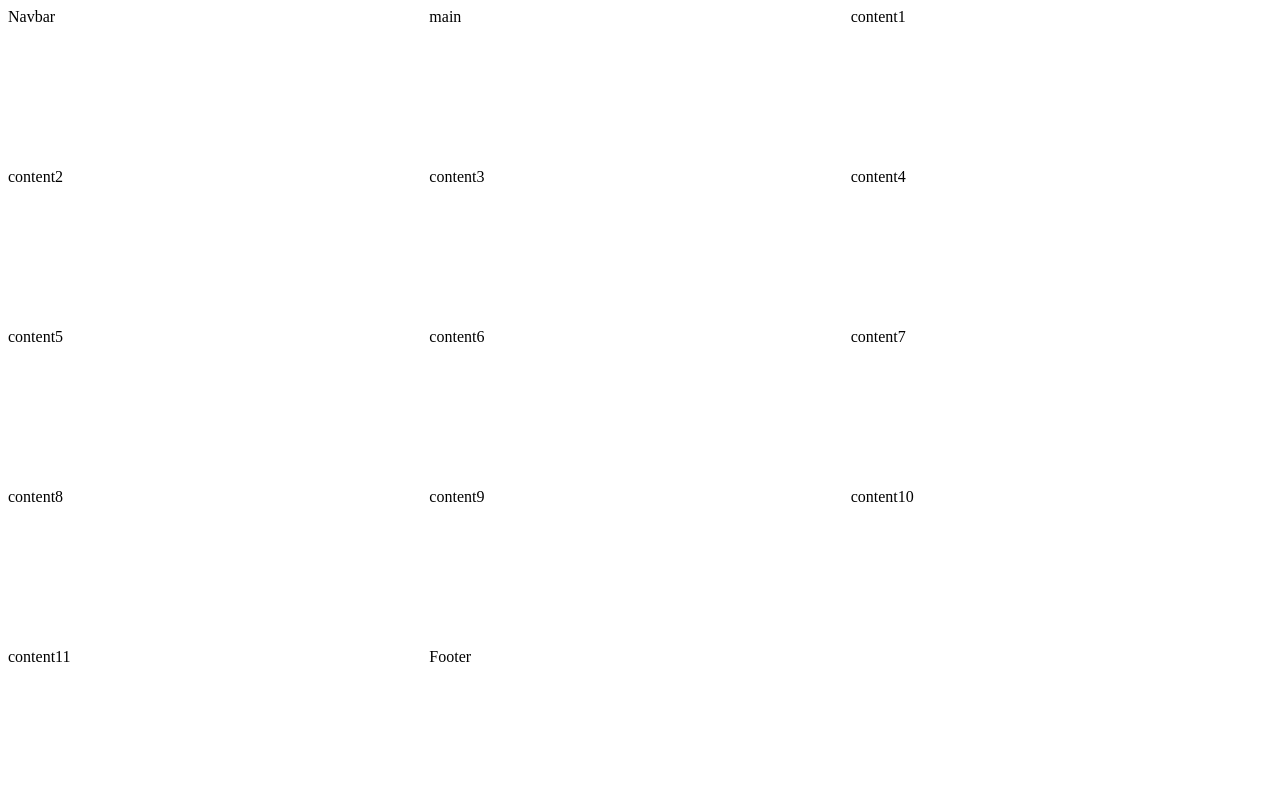
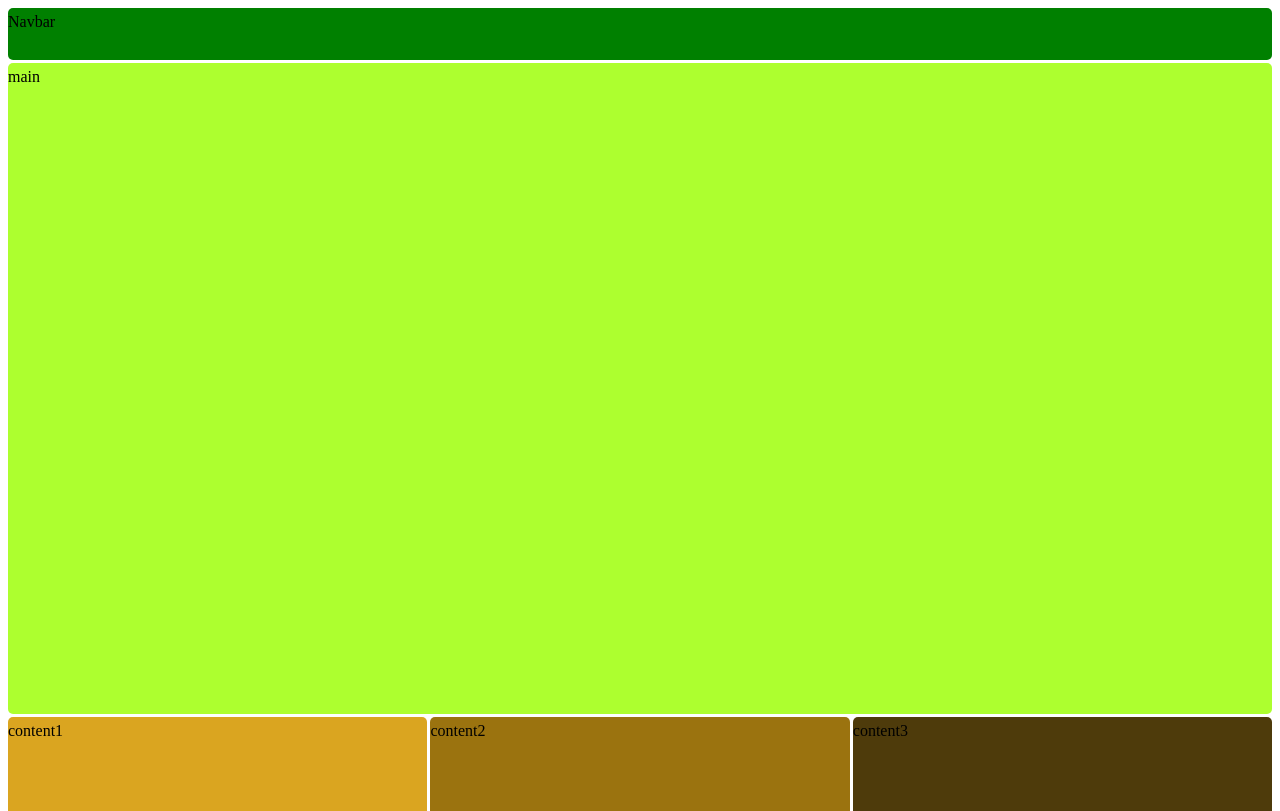
Before and after one commit to AlexIglesia/mvd-walks, a plain HTML site: page index.html in a window 1280 px wide. Shown: the top 811 px of the page. Drawn offline with Linux system fonts and the light colour scheme; a web font is replaced by a local one.

Commit message:
add web structure with grids

```diff
--- a/assets/css/style.css
+++ b/assets/css/style.css
@@ -1,7 +1,141 @@
 @import url('https://fonts.googleapis.com/css2?family=Capriola&family=Montserrat:ital,wght@0,400;0,700;1,700&display=swap');
+
+/*  made structure with grids from:    https://www.youtube.com/watch?v=68O6eOGAGqA&t=630s      */
+
+:root{
+    --main-radius:5px;
+    --main-padding:5px;
+}
 
 .container{
     display:grid;
-    height: 100vh;
+    height: 400vh;
     grid-template-columns: 1fr 1fr 1fr;
+    grid-template-rows: 0.2fr 2.5fr 1.5fr 1.5fr 1.5fr 1.2fr 1.5fr 1.5fr 0.8fr;
+    grid-template-areas:
+     "nav nav nav"
+     "main main main"
+     "content1 content2 content3"
+     "content4 content5 content5"
+     "content6 content6 content7"
+     "content8 content8 content8"
+     "content9 content9 content9"
+     "content10 content11 content11"
+     "footer footer footer";
+
+     grid-gap: .2rem;
 }
+
+
+nav {
+    background: green;
+    grid-area: nav;
+    border-radius: var(--main-radius);
+    padding-top: var(--main-padding);
+}
+
+main {
+    background: greenyellow;
+    grid-area: main;
+    border-radius: var(--main-radius);
+    padding-top: var(--main-padding);
+}
+
+#content1{
+    background: goldenrod;
+    grid-area: content1;
+    border-radius: var(--main-radius);
+    padding-top: var(--main-padding);
+}
+
+#content2{
+    background: rgb(155, 115, 15);
+    grid-area: content2;
+    border-radius: var(--main-radius);
+    padding-top: var(--main-padding);
+}
+
+#content3{
+    background: rgb(78, 59, 11);
+    grid-area: content3;
+    border-radius: var(--main-radius);
+    padding-top: var(--main-padding);
+}
+#content4{
+    background: rgb(218, 116, 32);
+    grid-area: content4;
+    border-radius: var(--main-radius);
+    padding-top: var(--main-padding);
+}
+#content5{
+    background: rgb(245, 58, 1);
+    grid-area: content5;
+    border-radius: var(--main-radius);
+    padding-top: var(--main-padding);
+}
+#content6{
+    background: rgb(158, 15, 15);
+    grid-area: content6;
+    border-radius: var(--main-radius);
+    padding-top: var(--main-padding);
+}
+
+#content7 {
+    background: rgb(170, 99, 99);
+    grid-area: content7;
+    border-radius: var(--main-radius);
+    padding-top: var(--main-padding);
+}
+
+#content8 {
+    background: rgb(228, 187, 187);
+    grid-area: content8;
+    border-radius: var(--main-radius);
+    padding-top: var(--main-padding);
+}
+
+#content9 {
+    background: rgb(162, 78, 165);
+    grid-area: content9;
+    border-radius: var(--main-radius);
+    padding-top: var(--main-padding);
+}
+#content10 {
+    background: rgb(226, 17, 216);
+    grid-area: content10;
+    border-radius: var(--main-radius);
+    padding-top: var(--main-padding);
+}
+#content11 {
+    background: rgb(130, 99, 170);
+    grid-area: content11;
+    border-radius: var(--main-radius);
+    padding-top: var(--main-padding);
+}
+
+footer {
+    background: rgb(92, 22, 184);
+    grid-area: footer;
+    border-radius: var(--main-radius);
+    padding-top: var(--main-padding);
+}
+
+
+@media only screen and (max-width:550px){
+    .container{
+        grid-template-columns: 1fr 1fr 1fr;
+        grid-template-rows: 0.4fr 2.5fr 1.2fr 1fr 1fr 1fr 1fr 2fr 1fr 2fr 0.8fr;
+        grid-template-areas:
+        "nav nav nav"
+        "main main main"
+        "content2 content2 content2"
+        "content1 content1 content3"
+        "content4 content5 content5"
+        "content6 content6 content7"
+        "content8 content8 content8"
+        "content9 content9 content9"
+        "content10 content10 content10"
+        "content11 content11 content11"
+        "footer footer footer";
+    }
+}
```
